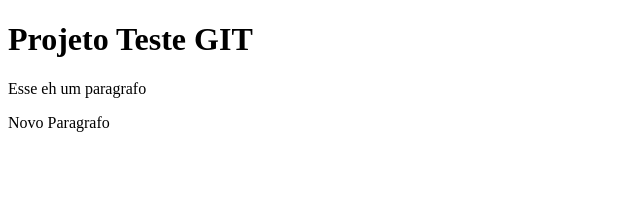
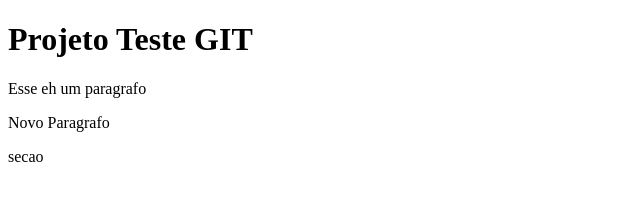
Before and after one commit to cmendesfirmino/curso-git-alura, a plain HTML site: page index.html in a window 1280 px wide. Shown: the full height of the page, 0-640 px from the left. Drawn offline with Linux system fonts and the light colour scheme.

Commit message:
adicionado section

```diff
--- a/index.html
+++ b/index.html
@@ -10,6 +10,8 @@
     <h1>Projeto Teste GIT</h1>
     <p>Esse eh um paragrafo</p>
     <p>Novo Paragrafo</p>
-
+    <section>
+        <p>secao</p>
+    </section>
 </body>
 </html>
```
